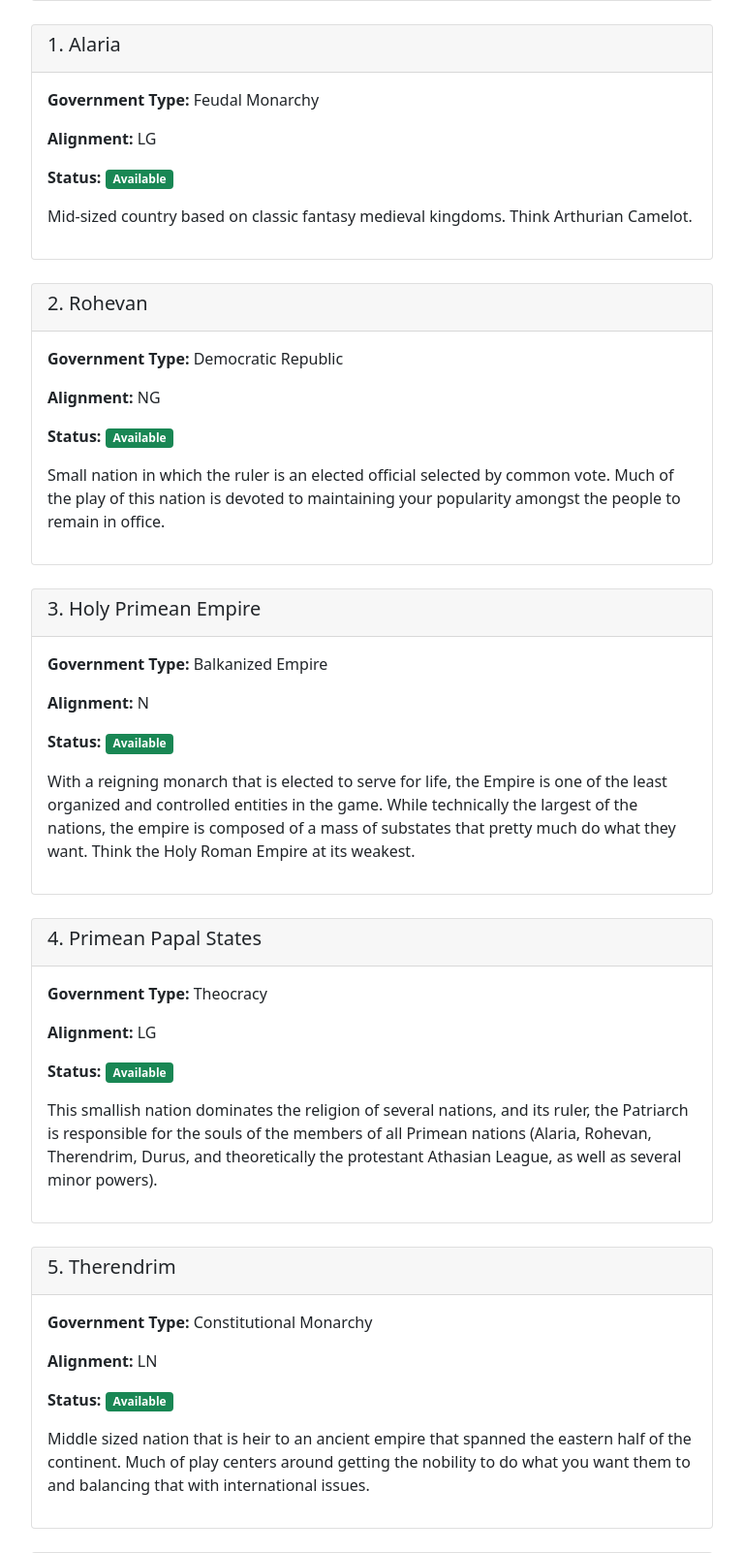
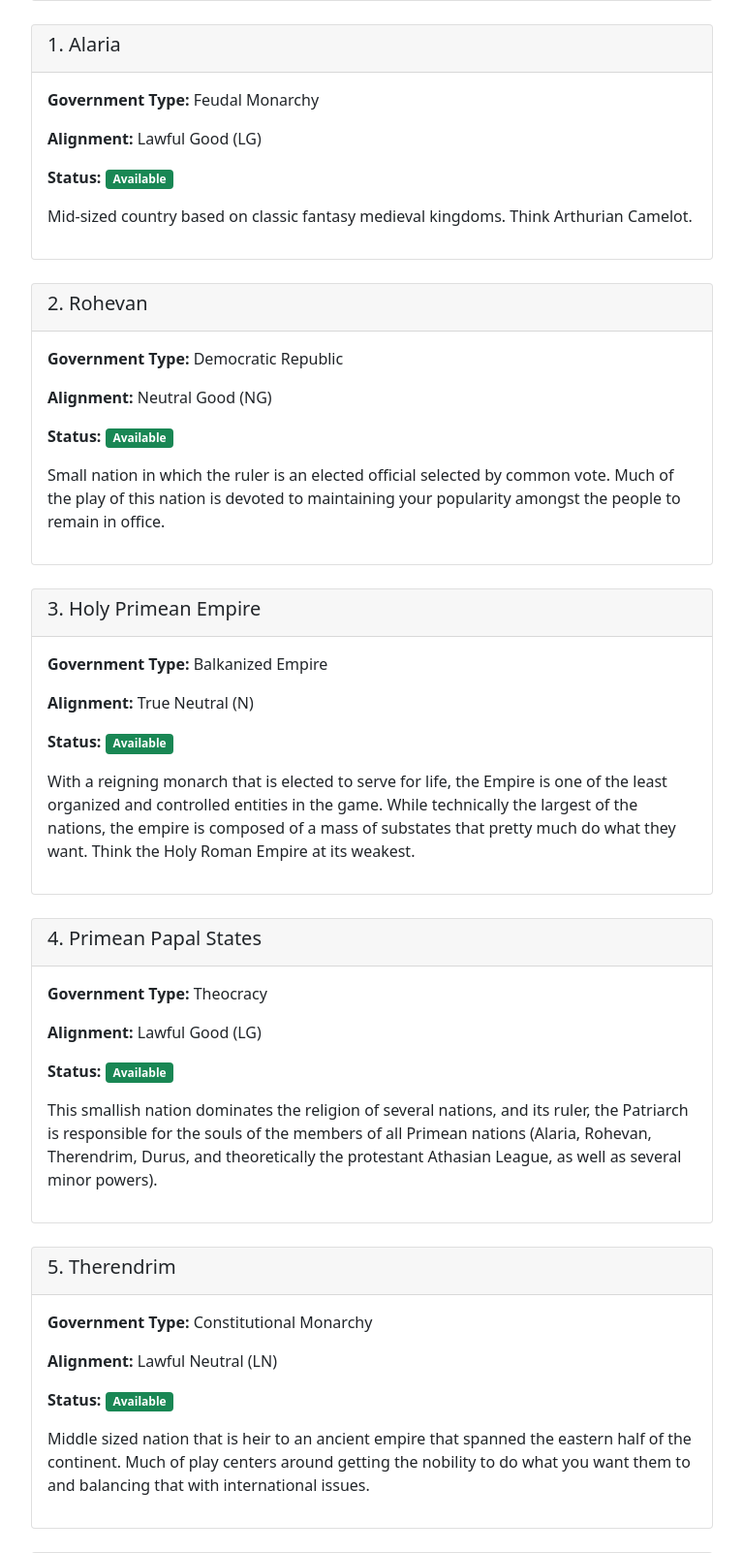
Before and after one commit to derekthompson80/projects, a Flask app: page /country_descriptions in a window 1280 px wide. Shown: the part 2029-3631 px from the top of the page at 97% size, without its empty margins (74-841 px from the left). Run offline with Flask 2, Linux system fonts and the light colour scheme; data that the repository does not hold is empty.

Commit message:
update to code

```diff
--- a/country_game/app.py
+++ b/country_game/app.py
@@ -1383,6 +1383,19 @@ def country_descriptions():
                 if desc['name'] in country_assignments:
                     desc['player_assigned'] = country_assignments[desc['name']]
 
+        # Define alignment code to full name mapping
+        alignment_mapping = {
+            'LG': 'Lawful Good',
+            'NG': 'Neutral Good',
+            'CG': 'Chaotic Good',
+            'LN': 'Lawful Neutral',
+            'N': 'True Neutral',
+            'CN': 'Chaotic Neutral',
+            'LE': 'Lawful Evil',
+            'NE': 'Neutral Evil',
+            'CE': 'Chaotic Evil'
+        }
+
         # Get unique alignments and government types for filtering
         alignments = sorted(list(set(desc['alignment'] for desc in descriptions)))
         government_types = sorted(list(set(desc['government_type'] for desc in descriptions)))
@@ -1397,7 +1410,8 @@ def country_descriptions():
                           descriptions=descriptions,
                           map_image='CG5_basic_map.png',
                           alignments=alignments,
-                          government_types=government_types)
+                          government_types=government_types,
+                          alignment_mapping=alignment_mapping)
 
 @app.route('/register', methods=['GET', 'POST'])
 def register():
--- a/country_game/templates/country_descriptions.html
+++ b/country_game/templates/country_descriptions.html
@@ -42,7 +42,7 @@
                             <select id="alignment-filter" class="form-select">
                                 <option value="">All Alignments</option>
                                 {% for alignment in alignments %}
-                                <option value="{{ alignment }}">{{ alignment }}</option>
+                                <option value="{{ alignment }}">{{ alignment_mapping.get(alignment, alignment) }}</option>
                                 {% endfor %}
                             </select>
                         </div>
@@ -115,7 +115,7 @@
                         <strong>Government Type:</strong> {{ description.government_type }}
                     </div>
                     <div class="mb-3">
-                        <strong>Alignment:</strong> {{ description.alignment }}
+                        <strong>Alignment:</strong> {{ alignment_mapping.get(description.alignment, description.alignment) }} ({{ description.alignment }})
                     </div>
                     {% if description.player_assigned %}
                     <div class="mb-3">
```
